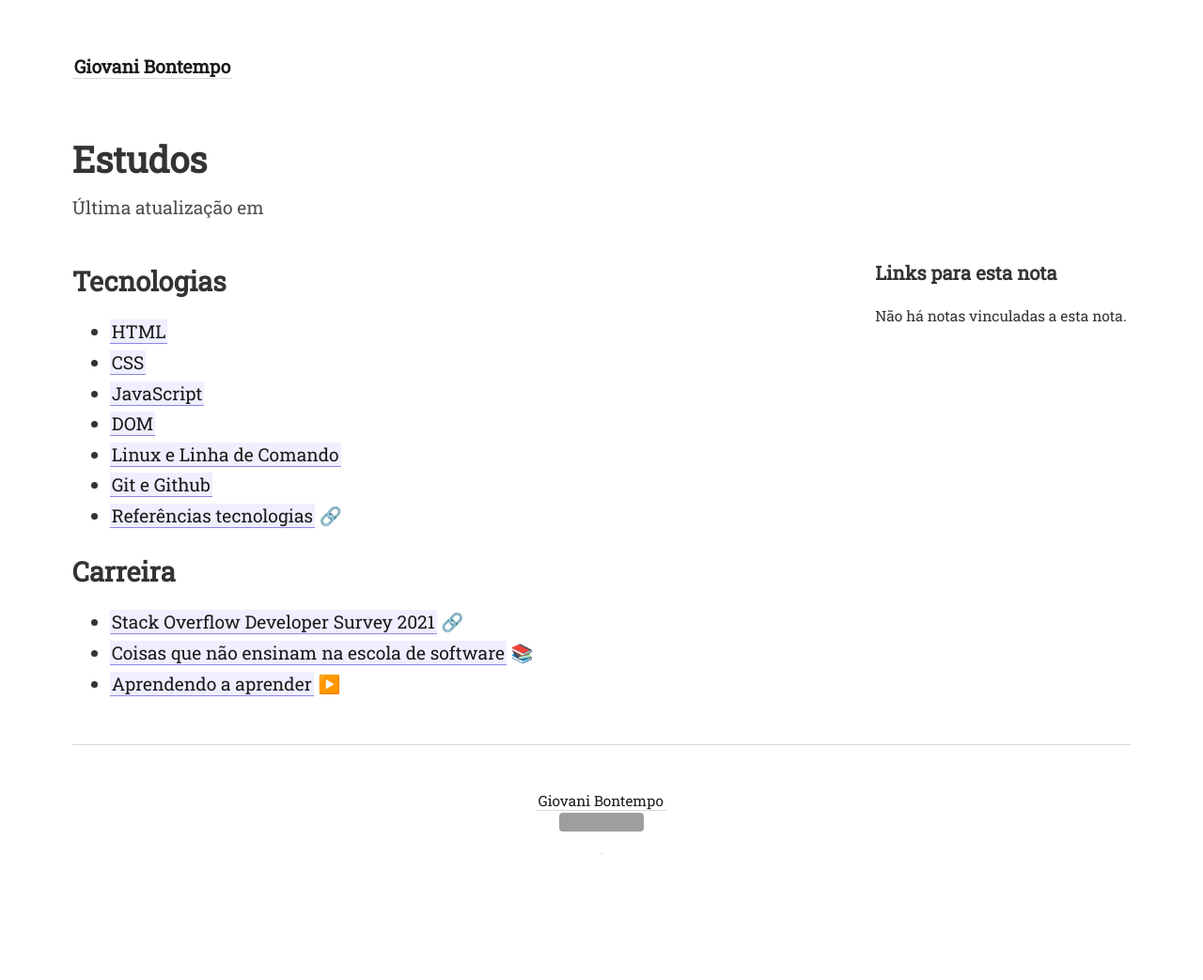
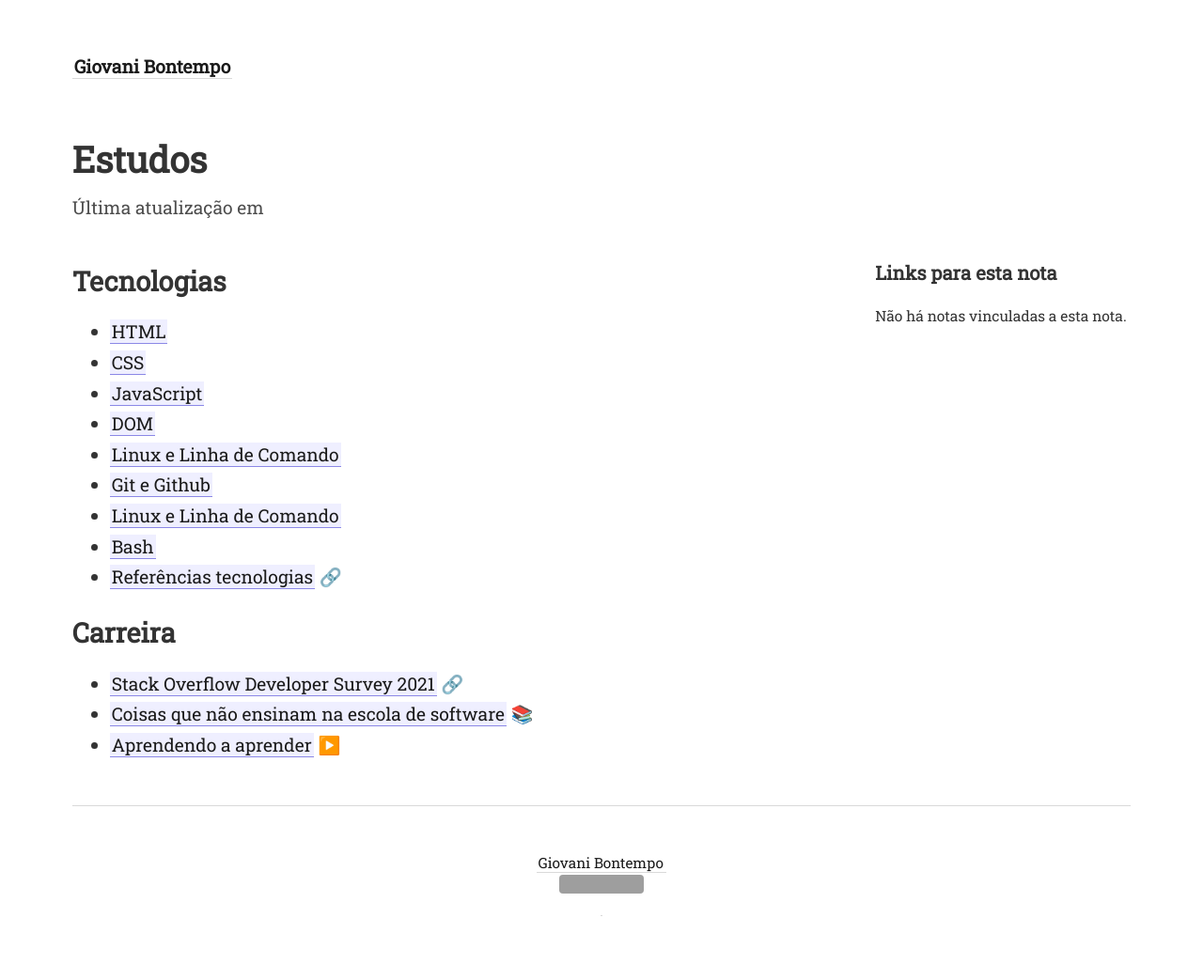
Before and after one commit to gio-bon/MyDigitalGarden, a Jekyll site: the page built from _notes/Estudos.md, in a window 1280 px wide. Shown: the whole page at 94% size. Built offline with Jekyll 4.4.1, drawn with Linux system fonts in a browser that asks for light colours; before the commit the page ends 978 px from its top, so only the background shows below that; grey boxes are pictures that could not be loaded.

Commit message:
index include

```diff
--- a/_notes/Estudos.md
+++ b/_notes/Estudos.md
@@ -9,6 +9,8 @@ title: Estudos
 - [[DOM]]
 - [[Linux e Linha de Comando]]
 - [[Git e Github]]
+- [[Linux e Linha de Comando]]
+- [[Bash]]
 - [[Referências tecnologias]] 🔗
 
 ## Carreira
```
